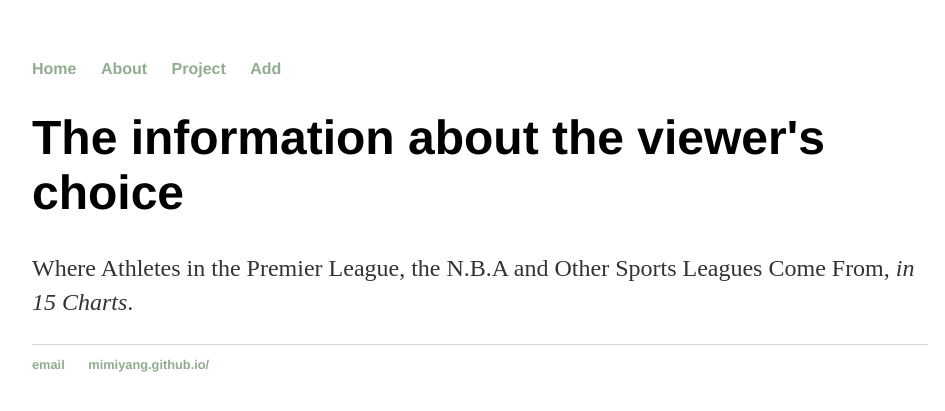
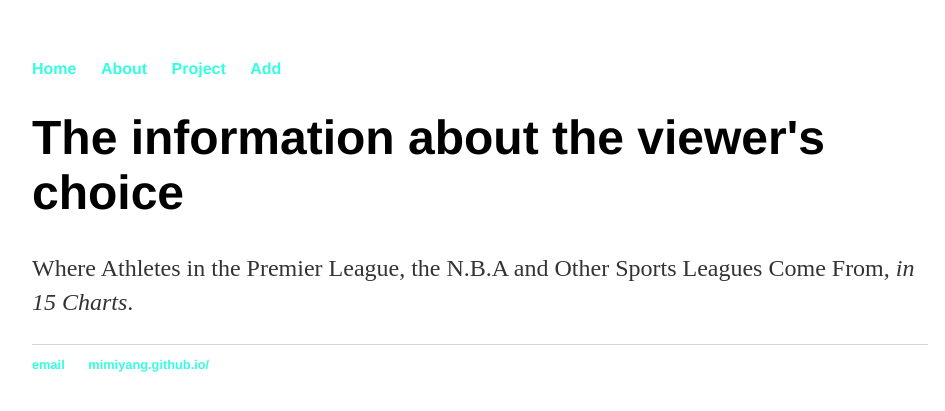
Before and after one commit to mimiyang/mimiyang.github.io, a Jekyll site: the page built from about.html, in a window 1280 px wide. Shown: the top 411 px of the page, without its empty margins (160-1105 px from the left). Built offline with Jekyll 4.4.1, drawn with Linux system fonts in a browser that asks for light colours.

Commit message:
Update main.css

```diff
--- a/css/main.css
+++ b/css/main.css
@@ -15,7 +15,7 @@ nav ul li, footer ul li {
 }
 a {
     text-decoration: none;
-    color: #91ac8f;
+    color: #33ffe0;
 }
 a:hover {
     text-decoration: underline;
```
